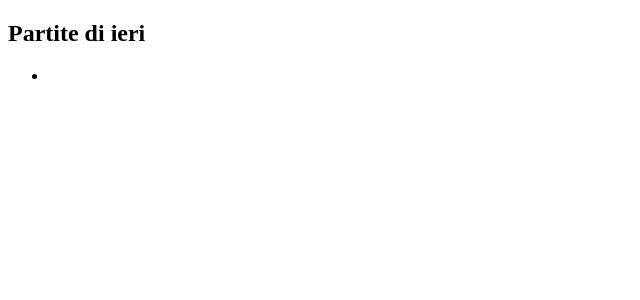
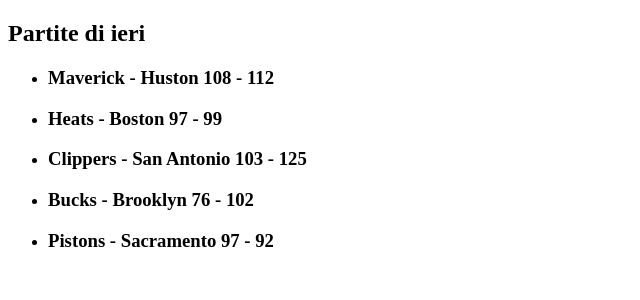
Before and after one commit to jacoposergio/php-snacks-b1, a PHP site: page / in a window 1280 px wide. Shown: the top 300 px of the page, without its empty margins (0-640 px from the left). Run offline with PHP 8.4, Linux system fonts and the light colour scheme.

Commit message:
snack 1 done

```diff
--- a/snack-1/index.php
+++ b/snack-1/index.php
@@ -19,31 +19,31 @@ $matches = [
         'casa' => 'Maverick',
         'trasferta' => 'Huston',
         'puntiCasa' => 108,
-        'puntitrasferta' => 112
+        'puntiTrasferta' => 112
     ],
     [
-        'casa' => 'Maverick',
-        'trasferta' => 'Huston',
+        'casa' => 'Heats',
+        'trasferta' => 'Boston',
         'puntiCasa' => 97,
-        'puntitrasferta' => 99
+        'puntiTrasferta' => 99
     ],
     [
         'casa' => 'Clippers',
         'trasferta' => 'San Antonio',
         'puntiCasa' => 103,
-        'puntitrasferta' => 125
+        'puntiTrasferta' => 125
     ],
     [
         'casa' => 'Bucks',
         'trasferta' => 'Brooklyn',
         'puntiCasa' => 76,
-        'puntitrasferta' => 102
+        'puntiTrasferta' => 102
     ],
     [
         'casa' => 'Pistons',
         'trasferta' => 'Sacramento',
         'puntiCasa' => 97,
-        'puntitrasferta' => 92
+        'puntiTrasferta' => 92
     ],
 ];
 
@@ -51,9 +51,21 @@ $matches = [
 ?>
 
 <h2>Partite di ieri</h2>
+
+<?php if(count($matches) > 0) { ?>
 <ul>
-  <li><?php       ?></li>
+<?php for($i = 0; $i < count($matches); $i++) { ?>
+    <?php $thisMatch = $matches[$i]; ?>
+
+    <li>
+       <h3>
+            <?php echo $thisMatch['casa']; ?> - <?php echo $thisMatch['trasferta']; ?>
+            <?php echo $thisMatch['puntiCasa']; ?> - <?php echo $thisMatch['puntiTrasferta']; ?>
+       </h3>
+   </li>
+   <?php } ?>
 </ul>
+<?php } ?>
 
  </body>
  </html>
```
